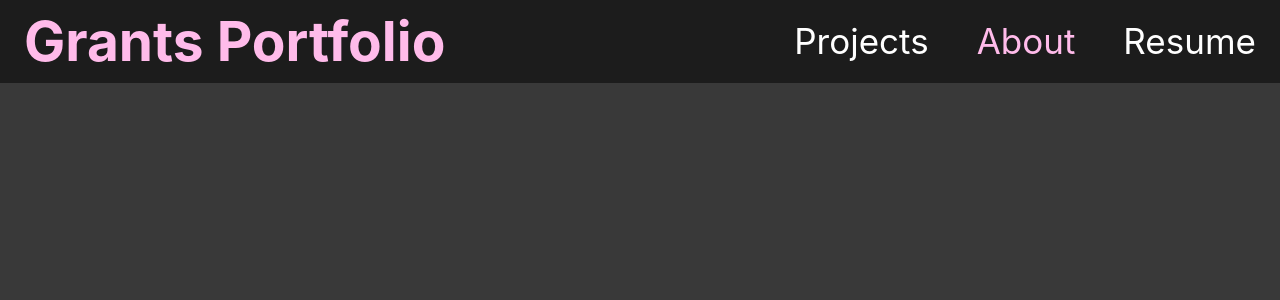
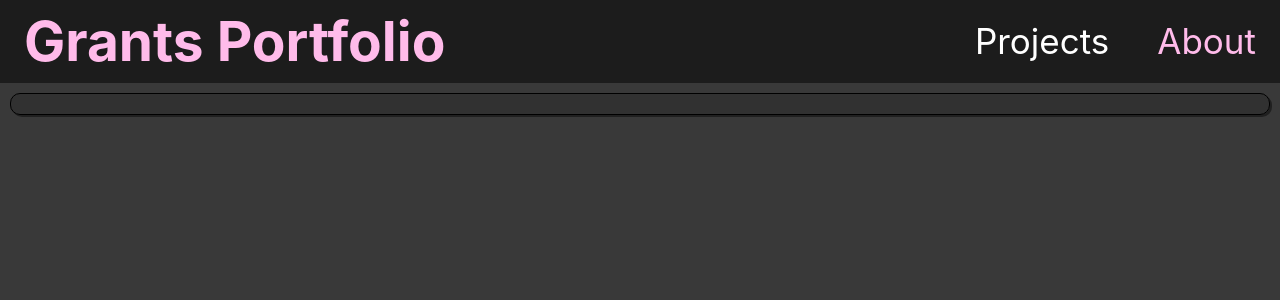
Before and after one commit to TheatricalGrant/theatricalgrant.github.io, a React (Vite) app: page /About in a window 1280 px wide. Shown: the top 300 px of the page. Built offline with nearby package versions, Linux system fonts and the light colour scheme.

Commit message:
Cleaned & Removed Resume

```diff
--- a/src/App.tsx
+++ b/src/App.tsx
@@ -2,7 +2,6 @@ import { Route, Routes, Navigate } from 'react-router-dom'
 import { Header } from './components/Header'
 import { About } from "./pages/About"
 import { Projects } from "./pages/Projects"
-import { Resume } from "./pages/Resume"
 
 function App() {
   return (
@@ -12,7 +11,6 @@ function App() {
         <Route path='/' element={<Navigate to="/projects" />}/>
         <Route path='/Projects' element={<Projects />}/>
         <Route path='/About' element={<About />}/>
-        <Route path='/Resume' element={<Resume />}/>
       </Routes>
     </div>
   )
--- a/src/components/Card.css
+++ b/src/components/Card.css
@@ -2,6 +2,7 @@
     border:1px solid rgb(0, 0, 0);
     border-radius: 10px;
     box-shadow: 2px 2px rgba(0, 0, 0, 0.435);
+    background-color: rgba(0, 0, 0, 0.137);
     padding: 20px;
     margin: 10px;
     text-align: center;
@@ -19,7 +20,7 @@
 }
 
 .title {
-    color:rgb(179, 179, 179);
+    color: rgb(255, 187, 234);
 }
 
 .body {
--- a/src/components/Card.tsx
+++ b/src/components/Card.tsx
@@ -13,7 +13,11 @@ const Card: React.FC<CardProps> = ({ title, imgPath, bodyText, redirect }) => {
             <a href={redirect} className='link'>
                 <img src={imgPath} className='cardImage'></img>
                 <h2 className='title'>{title}</h2>
-                <p className='body'>{bodyText}</p>
+                <div className='body'>
+                    {bodyText.split('\n').map((line, index) => (
+                        <p key={index}>{line}</p>
+                    ))}
+                </div>
             </a>
         </div>
     )
--- a/src/components/Header.css
+++ b/src/components/Header.css
@@ -36,3 +36,16 @@ nav ul li a {
 nav ul li a:hover {
     color: rgb(113, 61, 95);
 }
+
+.contact {
+    padding: 0.5rem;
+    margin: 0 0.1rem;
+    border-radius: 0.5rem;
+}
+
+.contactWall {
+    padding: 0.5rem;
+    margin: 0 0.1rem;
+    margin-right: 20px;
+    border-radius: 0.5rem;
+}
--- a/src/components/Header.tsx
+++ b/src/components/Header.tsx
@@ -8,7 +8,6 @@ export const Header = () => {
             <ul>
                 <li><NavLink to='/projects'>Projects</NavLink></li>
                 <li><NavLink to='/about'>About</NavLink></li>
-                <li><NavLink to='/resume'>Resume</NavLink></li>
             </ul>
         </nav>
     )
--- a/src/index.css
+++ b/src/index.css
@@ -21,3 +21,19 @@
   gap: 5px;
   padding: 10px;
 }
+
+/*About page*/
+.aboutContainer {
+  display: flex;
+  align-items: center;
+  justify-content: center;
+  flex-wrap: wrap;
+  gap: 5px;
+  padding: 10px;
+  margin: 10px;
+  border:1px solid rgb(0, 0, 0);
+  border-radius: 10px;
+  box-shadow: 2px 2px rgba(0, 0, 0, 0.435);
+  background-color: rgba(0, 0, 0, 0.137);
+  max-height: fit-content;
+}
--- a/src/pages/About.tsx
+++ b/src/pages/About.tsx
@@ -1,7 +1,6 @@
 export const About = () => {
   return (
-    <body>
-      <div></div>
-    </body>
+    <div className="aboutContainer">
+    </div>
   )
 }
--- a/src/pages/Projects.tsx
+++ b/src/pages/Projects.tsx
@@ -5,12 +5,14 @@ export const Projects = () => {
     <div className='cardContainer'>
       <Card title="Pong"
             imgPath='src\assets\ponggif.gif'
-            bodyText='This is'
+            bodyText='A project made to improve my C++ skills, where I recreated pong.
+             Tools: C++/SDL2'
             redirect='https://github.com/TheatricalGrant/RetroGamesRecreated'
             />
       <Card title="Sorting Algorithm Visualizer"
             imgPath='src\assets\sortinggif.gif'
-            bodyText='This is'
+            bodyText='A project made to expand my algorithm knowledge.
+             Tools: C++/SDL2'
             redirect='https://github.com/TheatricalGrant/SimpleSortVisualizer'
             />
     </div>
--- a/src/pages/Resume.tsx
+++ /dev/null
@@ -1,5 +0,0 @@
-export const Resume = () => {
-  return (
-    <div></div>
-  )
-}
```
Also changed, not shown: src/assets/github-mark-white.png (added).
